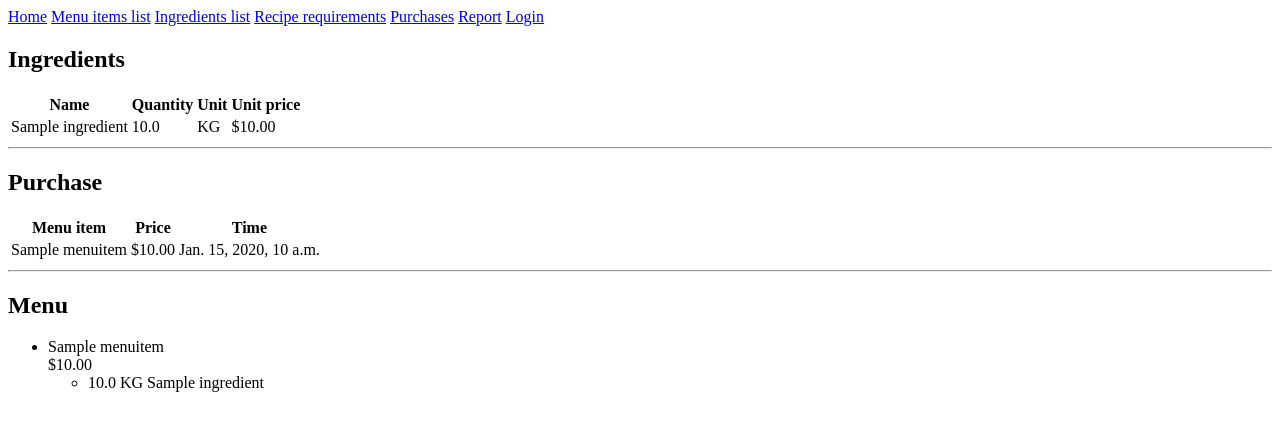
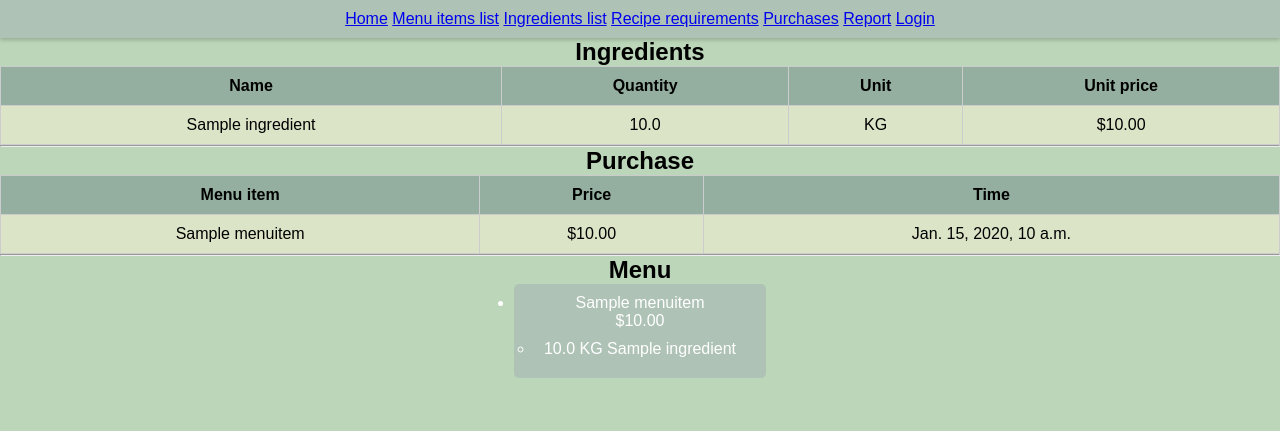
Before and after one commit to NikBel523/DjangoRestaurant, a Django app: page /inventory/ in a window 1280 px wide. Shown: the top 431 px of the page. Run offline with Django 4.2, Linux system fonts and the light colour scheme; tables that the repository leaves empty hold one stand-in row (values such as "Sample post").

Commit message:
feat: add style.css with draft of styles

```diff
--- /dev/null
+++ b/inventory/static/inventory/style.css
@@ -0,0 +1,73 @@
+/* Reset all default browser styles */
+* {
+  margin: 0;
+  padding: 0;
+  box-sizing: border-box;
+}
+body {
+  margin: 0;
+  padding: 0;
+  font-family: Arial, sans-serif;
+  text-align: center;
+  background-color: #BBD6B8;
+}
+
+nav {
+  background-color: #AEC2B6;
+  padding: 10px;
+  box-shadow: 0px 2px 4px rgba(0, 0, 0, 0.2);
+}
+
+table {
+  border-collapse: collapse;
+  margin: 0 auto;
+  width: 100%;
+}
+
+th,
+td {
+  padding: 10px;
+  text-align: center;
+  border: 1px solid #ccc;
+  background-color: #DBE4C6;
+}
+
+th {
+  background-color: #94AF9F;
+}
+
+button {
+  background-color: #4CAF50;
+  border: none;
+  color: white;
+  padding: 10px;
+  text-align: center;
+  text-decoration: none;
+  display: inline-block;
+  font-size: 16px;
+  margin: 10px;
+  cursor: pointer;
+  border-radius: 5px;
+}
+
+ul {
+  margin: 0;
+  padding: 0;
+  display: flex;
+  justify-content: center;
+}
+
+li {
+  margin: 0 10px;
+  padding: 10px;
+  border-radius: 5px;
+  background-color: #AEC2B6;
+  color: #fff;
+  cursor: pointer;
+  transition: all 0.3s ease;
+}
+
+li:hover {
+  background-color: #DBE4C6;
+  color: #4CAF50;
+}
--- a/inventory/templates/base.html
+++ b/inventory/templates/base.html
@@ -1,8 +1,10 @@
 <!DOCTYPE html>
+{% load static %}
 <html lang="en">
 <head>
     <meta charset="UTF-8">
     <title>DjangoRestaurant</title>
+    <link rel="stylesheet" href="{% static 'inventory/style.css' %}">
 </head>
 <body>
     <header>
```
